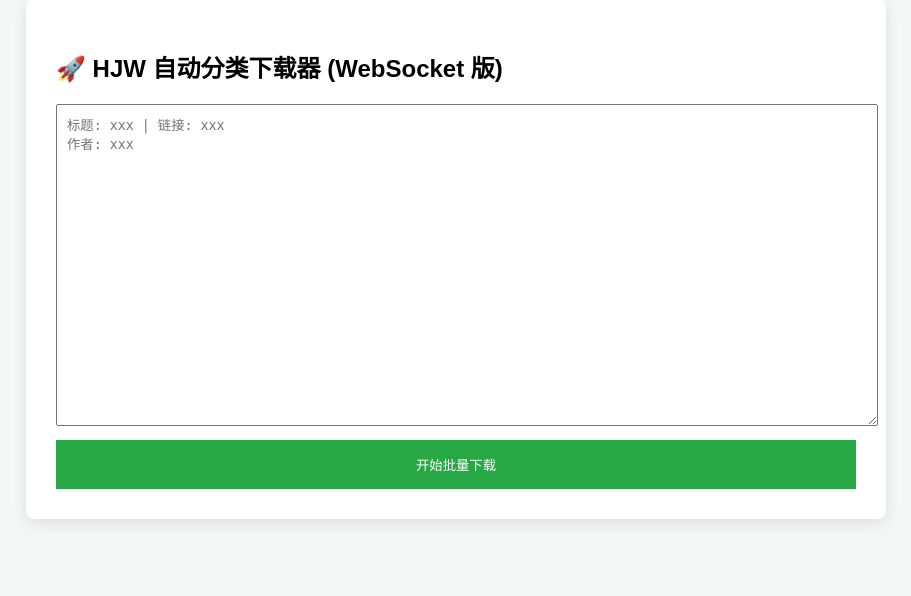
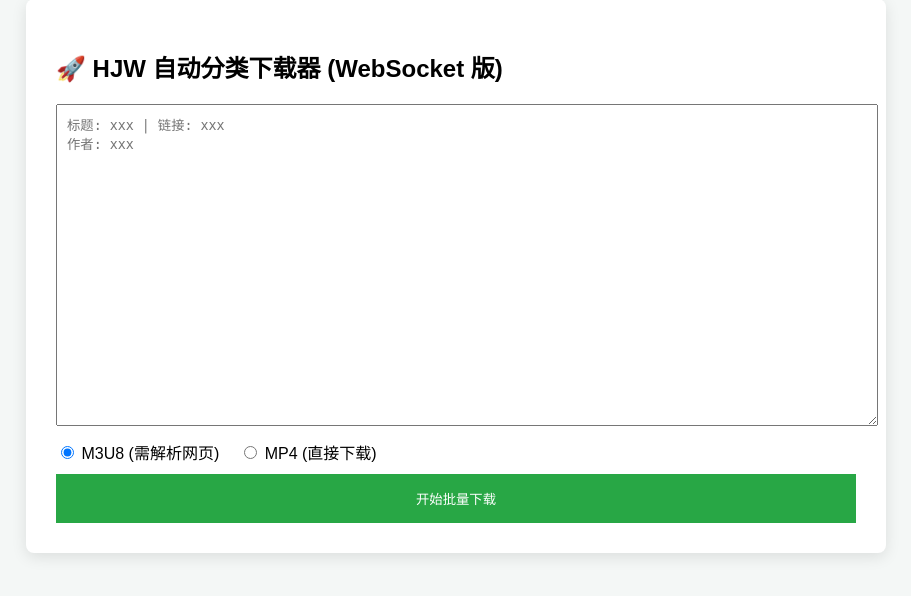
Before and after one commit to rreinger0328/hjDownload, a Flask app: page / in a window 1280 px wide. Shown: the part 95-691 px from the top of the page, without its empty margins (184-1095 px from the left). Run offline with Flask 3, Linux system fonts and the light colour scheme; parts of the project's set-up code (start-up, migrations or seed data) failed here and were passed over.

Commit message:
feat: add video type selection for mp4 direct download

```diff
--- a/app.py
+++ b/app.py
@@ -128,28 +128,32 @@ def get_video_src(page_url):
         if driver: driver.quit()
 
 semaphore = threading.Semaphore(MAX_THREADS)
-def download_worker(task_id, title, url, author):
-    logging.info(f"[Worker] Started task {task_id} for '{title}'")
+def download_worker(task_id, title, url, author, video_type="m3u8"):
+    logging.info(f"[Worker] Started task {task_id} for '{title}' (type: {video_type})")
     with semaphore:
         author_folder = re.sub(r'[\\/:*?"<>|]', '_', author).strip() or "未分类"
         target_dir = os.path.join(BASE_SAVE_DIR, author_folder)
         os.makedirs(target_dir, exist_ok=True)
         logging.info(f"[Worker] Task {task_id} target directory: {target_dir}")
 
-        update_and_broadcast(task_id, status="解析中...")
-        logging.info(f"[Worker] Task {task_id} fetching m3u8 src via Selenium...")
-        m3u8 = get_video_src(url)
-        if not m3u8:
-            logging.error(f"[Worker] Task {task_id} failed to get m3u8.")
-            update_and_broadcast(task_id, status="解析失败", done=True)
-            return
-        logging.info(f"[Worker] Task {task_id} extracted m3u8: {m3u8[:50]}...")
+        if video_type == "m3u8":
+            update_and_broadcast(task_id, status="解析中...")
+            logging.info(f"[Worker] Task {task_id} fetching m3u8 src via Selenium...")
+            src_url = get_video_src(url)
+            if not src_url:
+                logging.error(f"[Worker] Task {task_id} failed to get m3u8.")
+                update_and_broadcast(task_id, status="解析失败", done=True)
+                return
+            logging.info(f"[Worker] Task {task_id} extracted m3u8: {src_url[:50]}...")
+        else:
+            src_url = url
+            logging.info(f"[Worker] Task {task_id} using direct mp4 url: {src_url[:50]}...")
 
         update_and_broadcast(task_id, status="下载中")
         safe_title = re.sub(r'[\\/:*?<>|]', '_', title)[:80]
         out_path = os.path.join(target_dir, f"{safe_title}.mp4")
 
-        cmd = [FFMPEG_PATH, '-headers', "Referer: https://www.hjw01.com/\r\n", '-i', m3u8, '-c', 'copy', '-y', out_path]
+        cmd = [FFMPEG_PATH, '-headers', "Referer: https://www.hjw01.com/\r\n", '-i', src_url, '-c', 'copy', '-y', out_path]
         proc = subprocess.Popen(cmd, stdout=subprocess.PIPE, stderr=subprocess.STDOUT, universal_newlines=True, encoding='utf-8')
 
         last_broadcast_time = 0
@@ -179,6 +183,7 @@ def index():
     if request.method == 'POST':
         app.logger.info("Received POST request to begin batch download")
         content = request.form.get('video_txt', '')
+        video_type = request.form.get('video_type', 'm3u8')
         stoken = str(uuid.uuid4())[:12]
         session_db[stoken] = []
         r.sadd("all_tokens", stoken)
@@ -207,7 +212,7 @@ def index():
                     app.logger.info(f"Connecting to Redis to save task {tid}...")
                     r.hset(f"task:{tid}", mapping={"author":a, "title":t, "status":"排队中", "progress":"00:00:00", "done":0})
                     app.logger.info(f"Task {tid} successfully written to Redis and starting background worker.")
-                    threading.Thread(target=download_worker, args=(tid, t, u, a), daemon=True).start()
+                    threading.Thread(target=download_worker, args=(tid, t, u, a, video_type), daemon=True).start()
 
                 if db_values:
                     app.logger.info(f"Batch inserting {len(db_values)} tasks into SQLite...")
--- a/templates/index.html
+++ b/templates/index.html
@@ -13,6 +13,10 @@
             <h2>🚀 HJW 自动分类下载器 (WebSocket 版)</h2>
             <form method="post">
                 <textarea name="video_txt" style="width: 100%; height: 300px; padding: 10px;" placeholder="标题: xxx | 链接: xxx&#10;作者: xxx"></textarea>
+                <div style="margin-top: 10px; display: flex; gap: 20px;">
+                    <label><input type="radio" name="video_type" value="m3u8" checked> M3U8 (需解析网页)</label>
+                    <label><input type="radio" name="video_type" value="mp4"> MP4 (直接下载)</label>
+                </div>
                 <button type="submit" style="width: 100%; background: #28a745; color: white; padding: 15px; border: none; margin-top: 10px; cursor: pointer;">开始批量下载</button>
             </form>
         </div>
```
